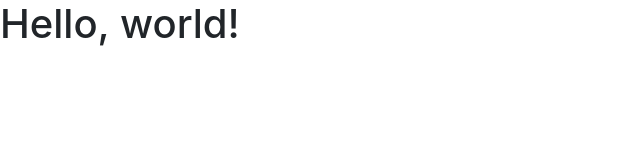
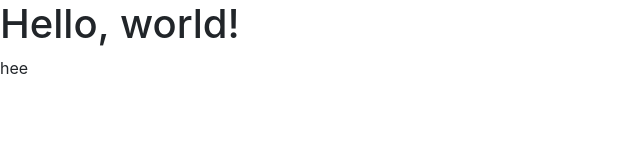
Before and after one commit to Goodguynoodles/versie-beheer-2, a plain HTML site: page opdracht 1/index.html in a window 1280 px wide. Shown: the full height of the page, 0-640 px from the left. Drawn offline with nearby package versions, Linux system fonts and the light colour scheme.

Commit message:
initial commit

```diff
--- a/opdracht 1/index.html
+++ b/opdracht 1/index.html
@@ -12,6 +12,7 @@
   </head>
   <body>
     <h1>Hello, world!</h1>
+    <p>hee</p>
 
     <!-- Optional JavaScript -->
     <!-- jQuery first, then Popper.js, then Bootstrap JS -->
```
